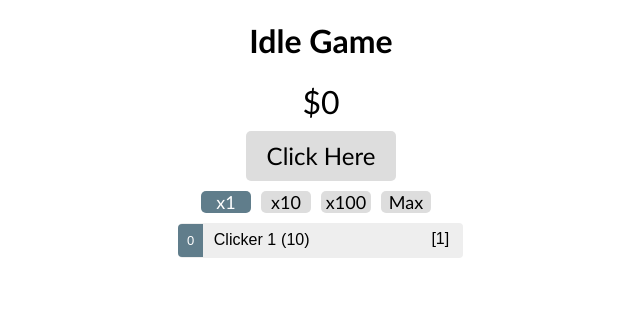
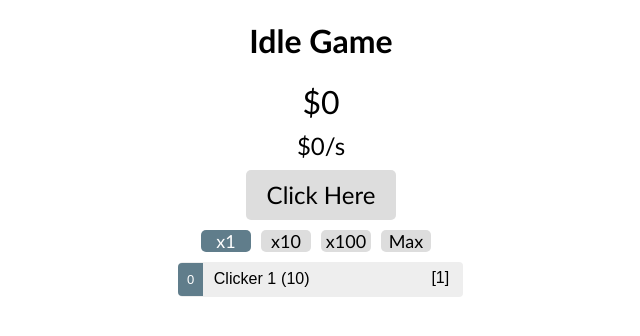
Before and after one commit to jpob5/idle-game, an Angular app: page / in a window 1280 px wide. Shown: the top 336 px of the page, without its empty margins (319-959 px from the left). Built offline with nearby package versions, Linux system fonts and the light colour scheme.

Commit message:
add time per second for money

```diff
--- a/src/app/money/money.component.html
+++ b/src/app/money/money.component.html
@@ -1 +1,2 @@
-<div>${{GeneralService.beautifyNumber(MoneyService.money)}}</div>
+<div class="money-earned">${{GeneralService.beautifyNumber(MoneyService.money)}}</div>
+<div class="money-per-sec">${{GeneralService.beautifyNumber(MoneyService.moneyPerSec)}}/s</div>
--- a/src/app/money/money.component.scss
+++ b/src/app/money/money.component.scss
@@ -2,4 +2,7 @@ div {
     text-align:center;
     font-size: 32px;
     margin-bottom: 10px;
+    &.money-per-sec {
+        font-size: 24px;
+    }
 }
--- a/src/app/money/money.service.ts
+++ b/src/app/money/money.service.ts
@@ -7,11 +7,24 @@ import { GeneralService } from '../shared/general.service';
 export class MoneyService {
 
 	money = 0;
-	//money = 1234567890123456789012345678901;
+	lastTick = 0;
+	moneyPerSec = 0;
 
 	addToMoney(amount): void {
 		this.money += amount;
 	}
 
+	calculateMoneyPerSec(): void {
+		let tempMoneyPerSec = this.money - this.lastTick;
+		if (tempMoneyPerSec > 0) {
+			this.moneyPerSec = this.money - this.lastTick;
+		}
+		this.lastTick = this.money;
+	}
+
+	loop(): void {
+		this.calculateMoneyPerSec();
+	}
+
 	constructor(private GeneralService: GeneralService) { }
 }
--- a/src/app/shared/loop.service.ts
+++ b/src/app/shared/loop.service.ts
@@ -1,5 +1,6 @@
 import { Injectable } from '@angular/core';
 import { AutoClickerService } from '../auto-clicker/auto-clicker.service';
+import { MoneyService } from '../money/money.service';
 
 @Injectable({
 	providedIn: 'root'
@@ -11,6 +12,7 @@ export class LoopService {
 	loop() {
 		this.tickCount++;
 		this.AutoClicker.loop();
+		this.MoneyService.loop();
 	}
 
 	startLoop() {
@@ -19,6 +21,6 @@ export class LoopService {
 		}, 1000);
 	}
 
-	constructor(private AutoClicker: AutoClickerService) { }
+	constructor(private AutoClicker: AutoClickerService, private MoneyService: MoneyService) { }
 
 }
```
